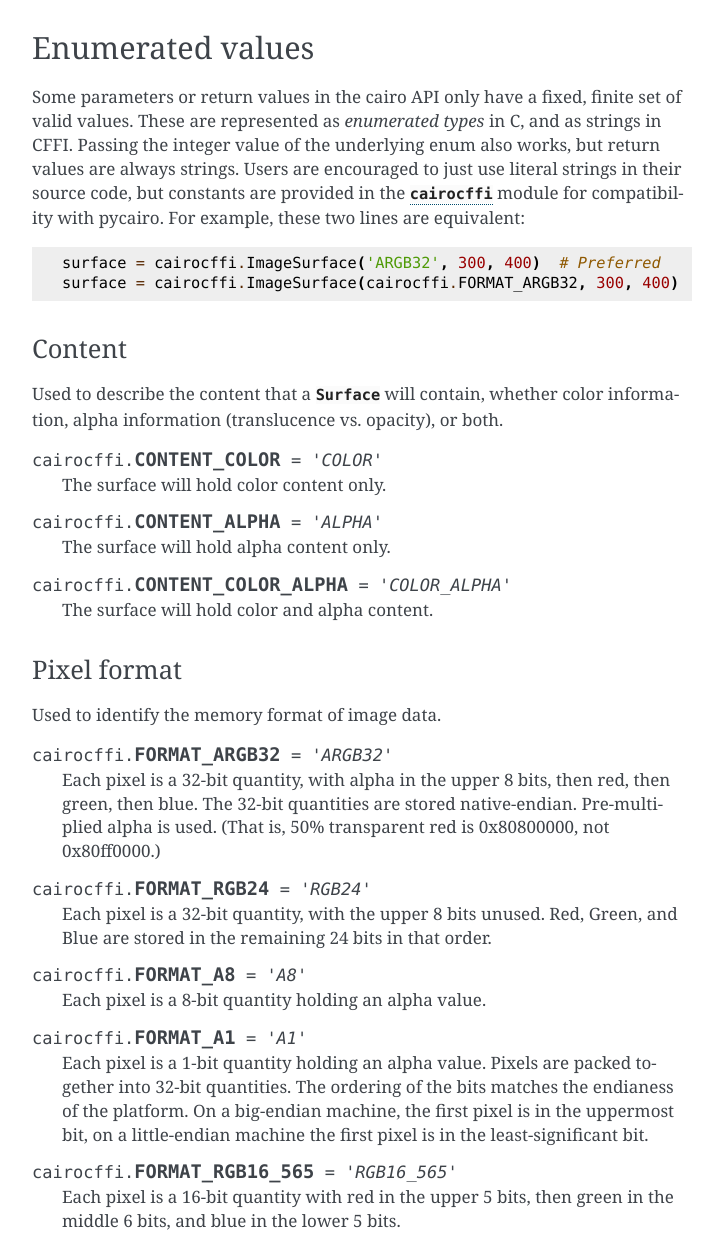
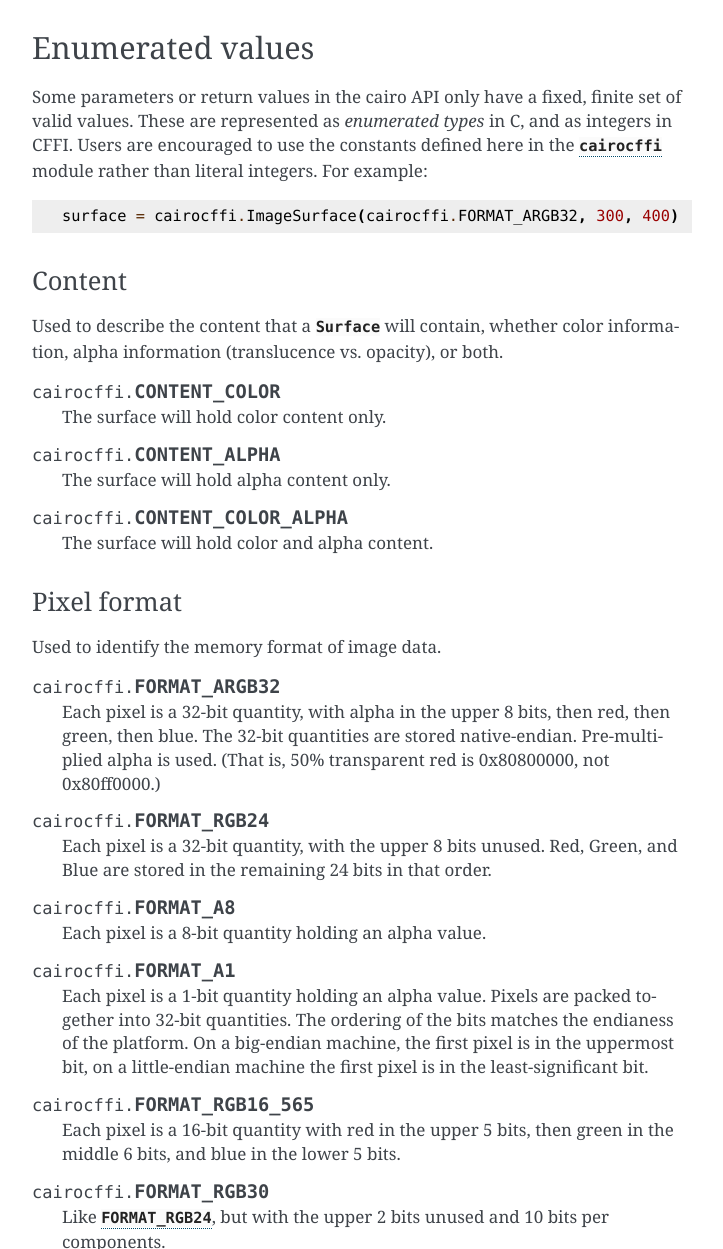
Before and after one commit to Kozea/cairocffi, a Sphinx documentation site: the page built from docs/api.rst, in a window 1280 px wide and 1400 px high, scrolled down 4130 px, cut to the strip 151-1400 px from the top of the window. Shown: the whole strip, without its empty margins (388-1111 px from the left). Built offline with Sphinx 7.4.7, drawn with Linux system fonts in a browser that asks for light colours; some of the changed text lies outside the part shown.

Commit message:
Docs: remove string constants that are now integers.

```diff
--- a/docs/api.rst
+++ b/docs/api.rst
@@ -127,21 +127,20 @@ FontOptions
 .. autoclass:: FontOptions(**values)
 
 
+.. _enumerated values:
+
 Enumerated values
 =================
 
 Some parameters or return values in the cairo API
 only have a fixed, finite set of valid values.
-These are represented as *enumerated types* in C, and as strings in CFFI.
-Passing the integer value of the underlying enum also works,
-but return values are always strings.
-Users are encouraged to just use literal strings in their source code,
-but constants are provided in the :mod:`cairocffi` module
-for compatibility with pycairo.
-For example, these two lines are equivalent::
+These are represented as *enumerated types* in C, and as integers in CFFI.
+Users are encouraged to use the constants defined here
+in the :mod:`cairocffi` module
+rather than literal integers.
+For example::
 
-    surface = cairocffi.ImageSurface('ARGB32', 300, 400)  # Preferred
-    surface = cairocffi.ImageSurface(cairocffi.FORMAT_ARGB32, 300, 400)  # Compatible with pycairo
+    surface = cairocffi.ImageSurface(cairocffi.FORMAT_ARGB32, 300, 400)
 
 
 .. _CONTENT:
@@ -155,19 +154,16 @@ or both.
 
 
 .. data:: CONTENT_COLOR
-    :annotation: = 'COLOR'
 
     The surface will hold color content only.
 
 
 .. data:: CONTENT_ALPHA
-    :annotation: = 'ALPHA'
 
     The surface will hold alpha content only.
 
 
 .. data:: CONTENT_COLOR_ALPHA
-    :annotation: = 'COLOR_ALPHA'
 
     The surface will hold color and alpha content.
 
@@ -180,7 +176,6 @@ Pixel format
 Used to identify the memory format of image data.
 
 .. data:: FORMAT_ARGB32
-    :annotation: = 'ARGB32'
 
     Each pixel is a 32-bit quantity,
     with alpha in the upper 8 bits, then red, then green, then blue.
@@ -189,18 +184,15 @@ Used to identify the memory format of image data.
     (That is, 50% transparent red is 0x80800000, not 0x80ff0000.)
 
 .. data:: FORMAT_RGB24
-    :annotation: = 'RGB24'
 
     Each pixel is a 32-bit quantity, with the upper 8 bits unused.
     Red, Green, and Blue are stored in the remaining 24 bits in that order.
 
 .. data:: FORMAT_A8
-    :annotation: = 'A8'
 
     Each pixel is a 8-bit quantity holding an alpha value.
 
 .. data:: FORMAT_A1
-    :annotation: = 'A1'
 
     Each pixel is a 1-bit quantity holding an alpha value.
     Pixels are packed together into 32-bit quantities.
@@ -209,7 +201,6 @@ Used to identify the memory format of image data.
     on a little-endian machine the first pixel is in the least-significant bit.
 
 .. data:: FORMAT_RGB16_565
-    :annotation: = 'RGB16_565'
 
     Each pixel is a 16-bit quantity
     with red in the upper 5 bits,
@@ -217,9 +208,8 @@ Used to identify the memory format of image data.
     and blue in the lower 5 bits.
 
 .. data:: FORMAT_RGB30
-    :annotation: = 'RGB30'
 
-    Like :obj:`RGB24 <FORMAT_RGB24>`,
+    Like :obj:`FORMAT_RGB24`,
     but with the upper 2 bits unused and 10 bits per components.
 
 
@@ -248,78 +238,63 @@ see `http://cairographics.org/operators/ <http://cairographics.org/operators/>`_
 
 
 .. data:: OPERATOR_CLEAR
-    :annotation: = 'CLEAR'
 
     Clear destination layer. (bounded)
 
 .. data:: OPERATOR_SOURCE
-    :annotation: = 'SOURCE'
 
     Replace destination layer. (bounded)
 
 .. data:: OPERATOR_OVER
-    :annotation: = 'OVER'
 
     Draw source layer on top of destination layer. (bounded)
 
 .. data:: OPERATOR_IN
-    :annotation: = 'IN'
 
     Draw source where there was destination content. (unbounded)
 
 .. data:: OPERATOR_OUT
-    :annotation: = 'OUT'
 
     Draw source where there was no destination content. (unbounded)
 
 .. data:: OPERATOR_ATOP
-    :annotation: = 'ATOP'
 
     Draw source on top of destination content and only there.
 
 .. data:: OPERATOR_DEST
-    :annotation: = 'DEST'
 
     Ignore the source.
 
 .. data:: OPERATOR_DEST_OVER
-    :annotation: = 'DEST_OVER'
 
     Draw destination on top of source.
 
 .. data:: OPERATOR_DEST_IN
-    :annotation: = 'DEST_IN'
 
     Leave destination only where there was source content. (unbounded)
 
 .. data:: OPERATOR_DEST_OUT
-    :annotation: = 'DEST_OUT'
 
     Leave destination only where there was no source content.
 
 .. data:: OPERATOR_DEST_ATOP
-    :annotation: = 'DEST_ATOP'
 
     Leave destination on top of source content and only there. (unbounded)
 
 .. data:: OPERATOR_XOR
-    :annotation: = 'XOR'
 
     Source and destination are shown where there is only one of them.
 
 .. data:: OPERATOR_ADD
-    :annotation: = 'ADD'
 
     Source and destination layers are accumulated.
 
 .. data:: OPERATOR_SATURATE
-    :annotation: = 'SATURATE'
 
-    Like :obj:`OVER <OPERATOR_OVER>`,
+    Like :obj:`OPERATOR_OVER`,
     but assuming source and destination are disjoint geometries.
 
 .. data:: OPERATOR_MULTIPLY
-    :annotation: = 'MULTIPLY'
 
     Source and destination layers are multiplied.
     This causes the result to be at least as dark as the darker inputs.
@@ -335,72 +309,61 @@ see `http://cairographics.org/operators/ <http://cairographics.org/operators/>`_
 
 
 .. data:: OPERATOR_OVERLAY
-    :annotation: = 'OVERLAY'
 
     Multiplies or screens, depending on the lightness of the destination color.
     (Since cairo 1.10)
 
 .. data:: OPERATOR_DARKEN
-    :annotation: = 'DARKEN'
 
     Replaces the destination with the source if it is darker,
     otherwise keeps the source. (Since cairo 1.10)
 
 
 .. data:: OPERATOR_LIGHTEN
-    :annotation: = 'LIGHTEN'
 
     Replaces the destination with the source if it is lighter,
     otherwise keeps the source. (Since cairo 1.10)
 
 
 .. data:: OPERATOR_COLOR_DODGE
-    :annotation: = 'COLOR_DODGE'
 
     Brightens the destination color to reflect the source color.
     (Since cairo 1.10)
 
 
 .. data:: OPERATOR_COLOR_BURN
-    :annotation: = 'COLOR_BURN'
 
     Darkens the destination color to reflect the source color.
     (Since cairo 1.10)
 
 
 .. data:: OPERATOR_HARD_LIGHT
-    :annotation: = 'HARD_LIGHT'
 
     Multiplies or screens, dependent on source color. (Since cairo 1.10)
 
 
 .. data:: OPERATOR_SOFT_LIGHT
-    :annotation: = 'SOFT_LIGHT'
 
     Darkens or lightens, dependent on source color. (Since cairo 1.10)
 
 
 .. data:: OPERATOR_DIFFERENCE
-    :annotation: = 'DIFFERENCE'
 
     Takes the difference of the source and destination color.
     (Since cairo 1.10)
 
 
 .. data:: OPERATOR_EXCLUSION
-    :annotation: = 'EXCLUSION'
 
     Produces an effect similar to difference, but with lower contrast.
     (Since cairo 1.10)
 
 .. data:: OPERATOR_HSL_HUE
-    :annotation: = 'HSL_HUE'
 
     Creates a color with the hue of the source
     and the saturation and luminosity of the target. (Since cairo 1.10)
 
 .. data:: OPERATOR_HSL_SATURATION
-    :annotation: = 'HSL_SATURATION'
 
     Creates a color with the saturation of the source
     and the hue and luminosity of the target.
@@ -408,7 +371,6 @@ see `http://cairographics.org/operators/ <http://cairographics.org/operators/>`_
     (Since cairo 1.10)
 
 .. data:: OPERATOR_HSL_COLOR
-    :annotation: = 'HSL_COLOR'
 
     Creates a color with the hue and saturation of the source
     and the luminosity of the target.
--- a/docs/cffi_api.rst
+++ b/docs/cffi_api.rst
@@ -31,9 +31,10 @@ Module-level objects
     The libcairo library, pre-loaded with :meth:`ffi.dlopen`.
     All cairo functions are accessible as attributes of this object::
 
-        from cairocffi import cairo as cairo_c
+        import cairocffi
+        from cairocffi import cairo as cairo_c, SURFACE_TYPE_XLIB
 
-        if cairo_c.cairo_surface_get_type(surface._pointer) == 'XLIB':
+        if cairo_c.cairo_surface_get_type(surface._pointer) == SURFACE_TYPE_XLIB:
             ...
 
     See the `cairo manual`_ for details.
--- a/docs/overview.rst
+++ b/docs/overview.rst
@@ -96,7 +96,7 @@ Basic usage
 For doing something useful with cairo,
 you need at least a surface and a context::
 
-    surface = cairo.ImageSurface('RGB24', 300, 200)
+    surface = cairo.ImageSurface(cairo.FORMAT_RGB24, 300, 200)
     context = cairo.Context(surface)
     with context:
         context.set_source_rgb(1, 1, 1)  # White
```
Also changed, not shown: other parts of docs/api.rst (+15 -76 lines), 4 other files.
